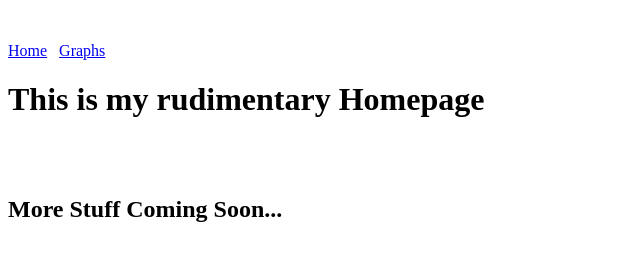
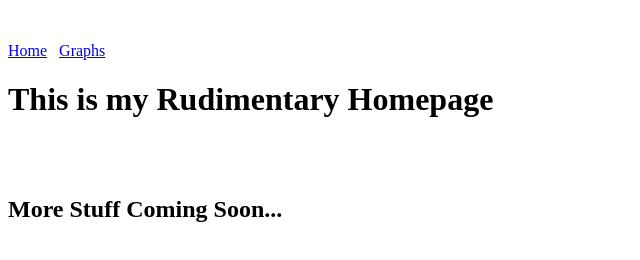
Before and after one commit to jcorlando/Web_Development_Projects, a website: page webscraping/www/html/index.html in a window 1280 px wide. Shown: the whole page, without its empty margins (0-640 px from the left). Drawn offline with Linux system fonts and the light colour scheme.

Commit message:
Jul-07-2021 11:03 PM

```diff
--- a/webscraping/www/html/index.html
+++ b/webscraping/www/html/index.html
@@ -11,7 +11,7 @@
 	    <a href="/index.html">Home</a>&nbsp;&nbsp;
 	    <a href="/graphs.html">Graphs</a>
 	</p>
-	<h1>This is my rudimentary Homepage</h1>
+	<h1>This is my Rudimentary Homepage</h1>
 	<br><br>
 	<h2>More Stuff Coming Soon...<h2/>
 </body>
```
